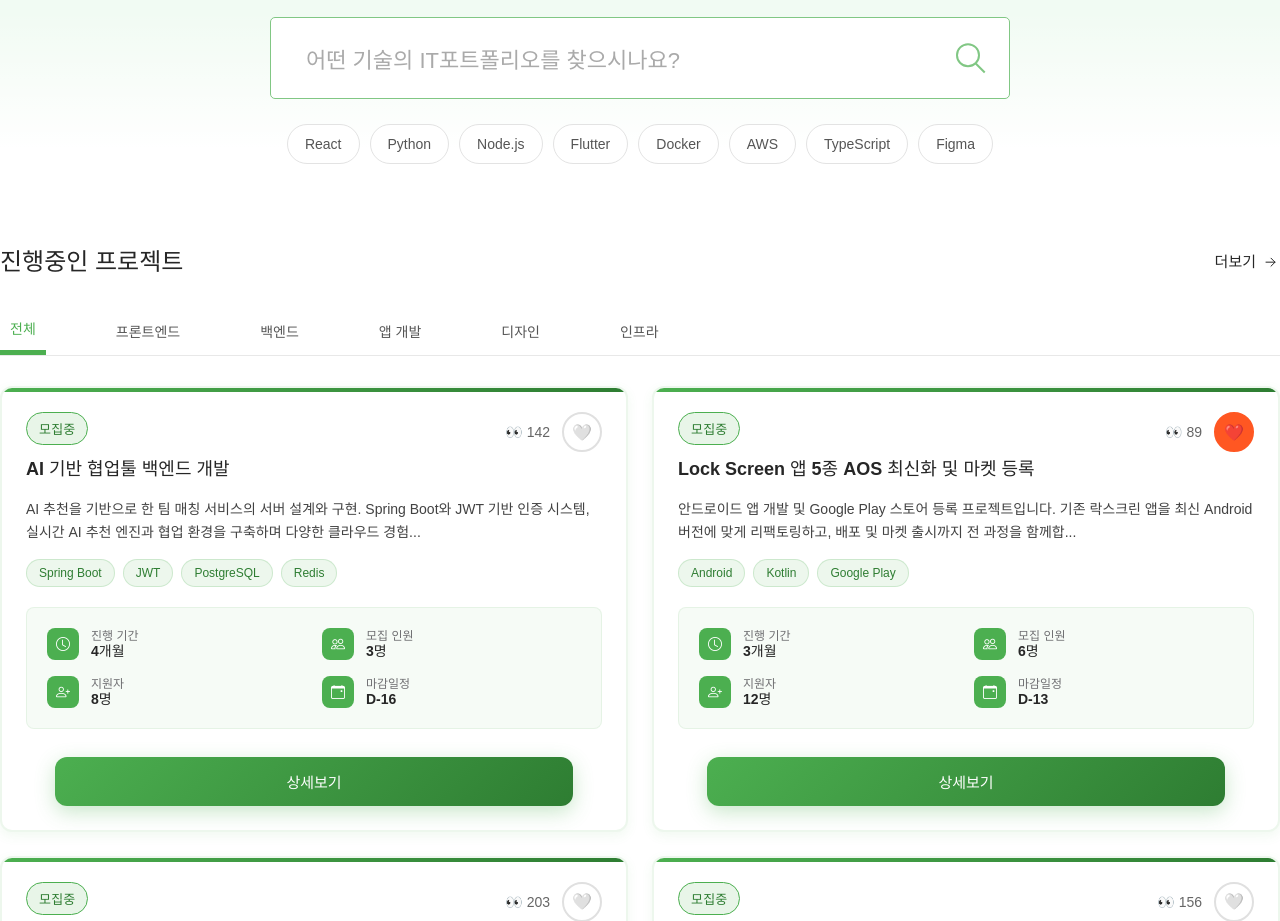
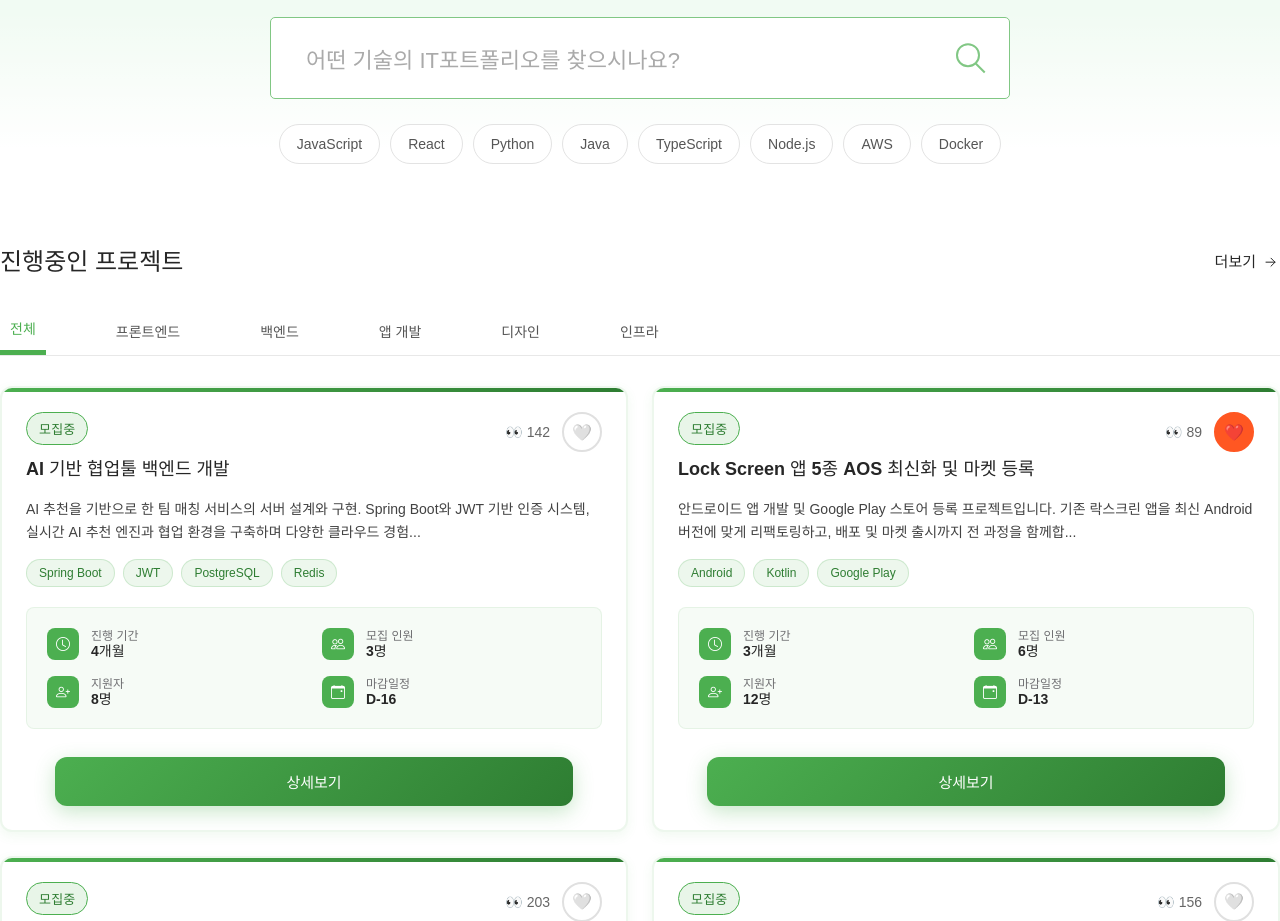
Before and after one commit to PotentialRadar/PR-Front, a Vue app: page / in a window 1280 px wide. Shown: the part 840-1761 px from the top of the page. Built offline with nearby package versions, Linux system fonts and the light colour scheme; no server answers; a web font is replaced by a local one.

Commit message:
feat: 기술스택 검색 API 연동 주석 추가

```diff
--- a/src/components/homeComponents/HeroSection.vue
+++ b/src/components/homeComponents/HeroSection.vue
@@ -128,7 +128,9 @@ const rawPartners = [
 const partners = ref([...rawPartners, ...rawPartners, ...rawPartners])
 const activeFilter = ref('portfolio') // 기본값은 포트폴리오
 
-const techTags = ref(['React', 'Python', 'Node.js', 'Flutter', 'Docker', 'AWS', 'TypeScript', 'Figma'])
+// 실제 검색량 기반 기술스택 순서 API 연결 필요
+// 연결 후 onMounted에서 API 호출하여 techTags.value 업데이트
+const techTags = ref(['JavaScript', 'React', 'Python', 'Java', 'TypeScript', 'Node.js', 'AWS', 'Docker']) // 임시 하드코딩
 
 const carouselRef = ref(null)
 const isHovered = ref(false)
```
